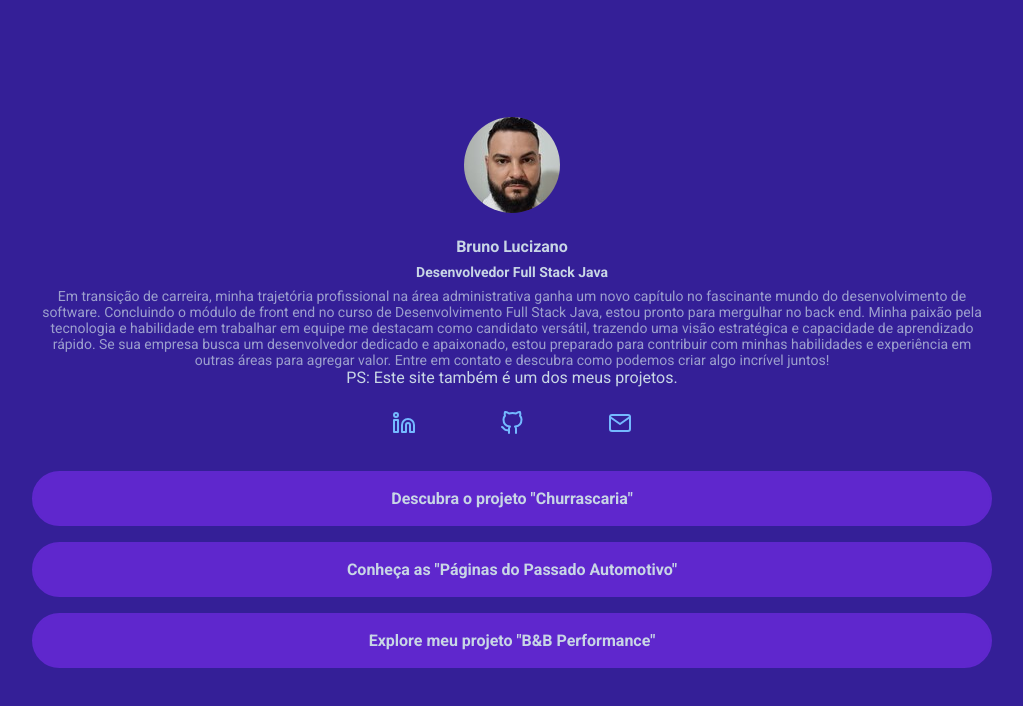
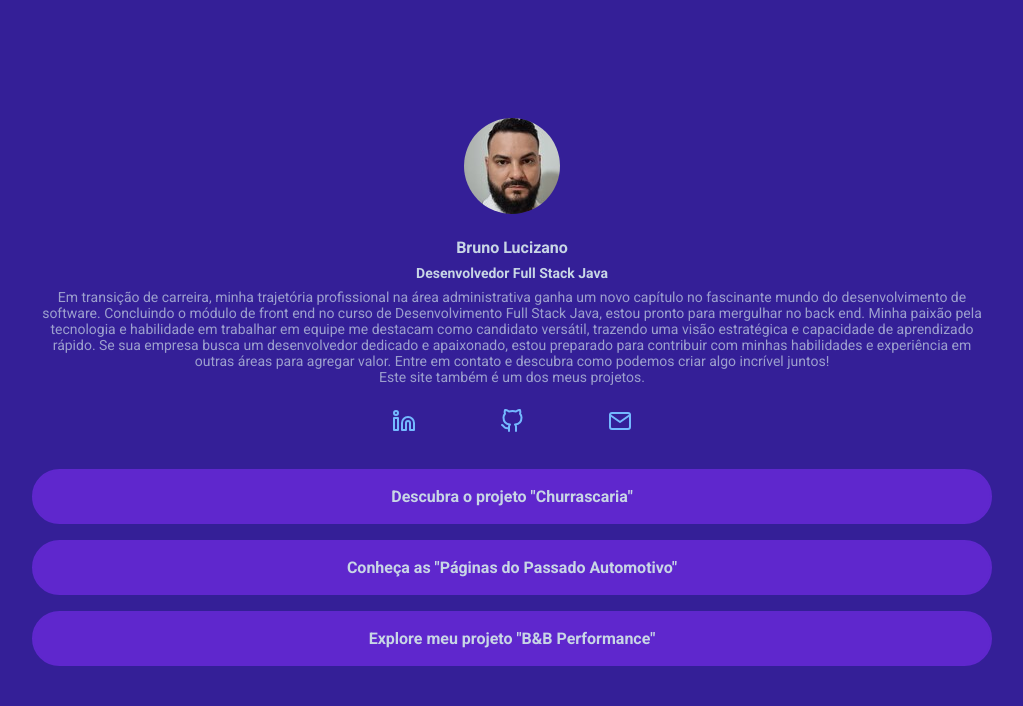
Before and after one commit to BrunoLucizano/LESS, a website: page index.html in a window 1280 px wide. Shown: the whole page, without its empty margins (128-1151 px from the left). Drawn offline with Linux system fonts and the light colour scheme.

Commit message:
formatação de obs

```diff
--- a/index.html
+++ b/index.html
@@ -19,8 +19,8 @@
                 <p class="profile-bio-description">
                     Em transição de carreira, minha trajetória profissional na área administrativa ganha um novo capítulo no fascinante mundo do desenvolvimento de software. Concluindo o módulo de front end no curso de Desenvolvimento Full Stack Java, estou pronto para mergulhar no back end. Minha paixão pela tecnologia e habilidade em trabalhar em equipe me destacam como candidato versátil, trazendo uma visão estratégica e capacidade de aprendizado rápido. Se sua empresa busca um desenvolvedor dedicado e apaixonado, estou preparado para contribuir com minhas habilidades e experiência em outras áreas para agregar valor. Entre em contato e descubra como podemos criar algo incrível juntos!
                 </p>
-                <p>
-                    PS: Este site também é um dos meus projetos.
+                <p class="profile-bio-description">
+                    Este site também é um dos meus projetos.
                 </p>
             </div>
         </header>
```
